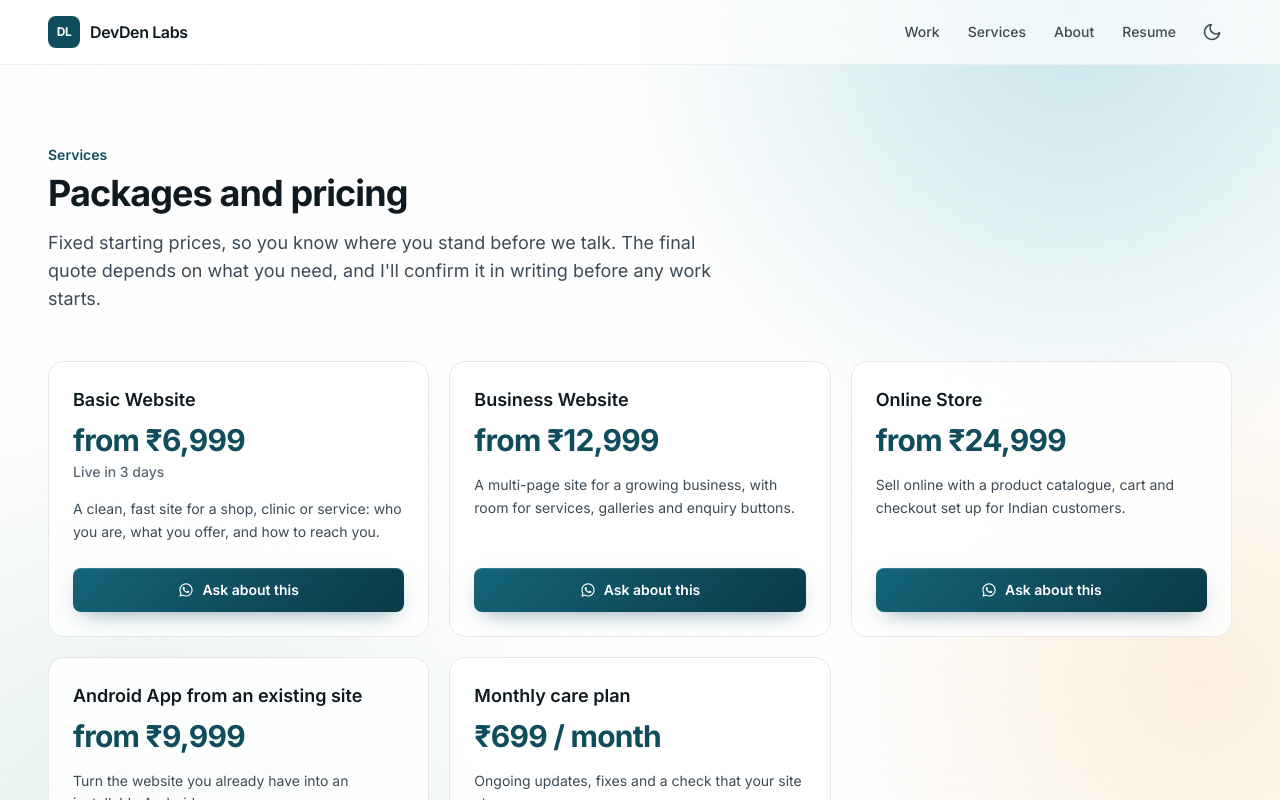
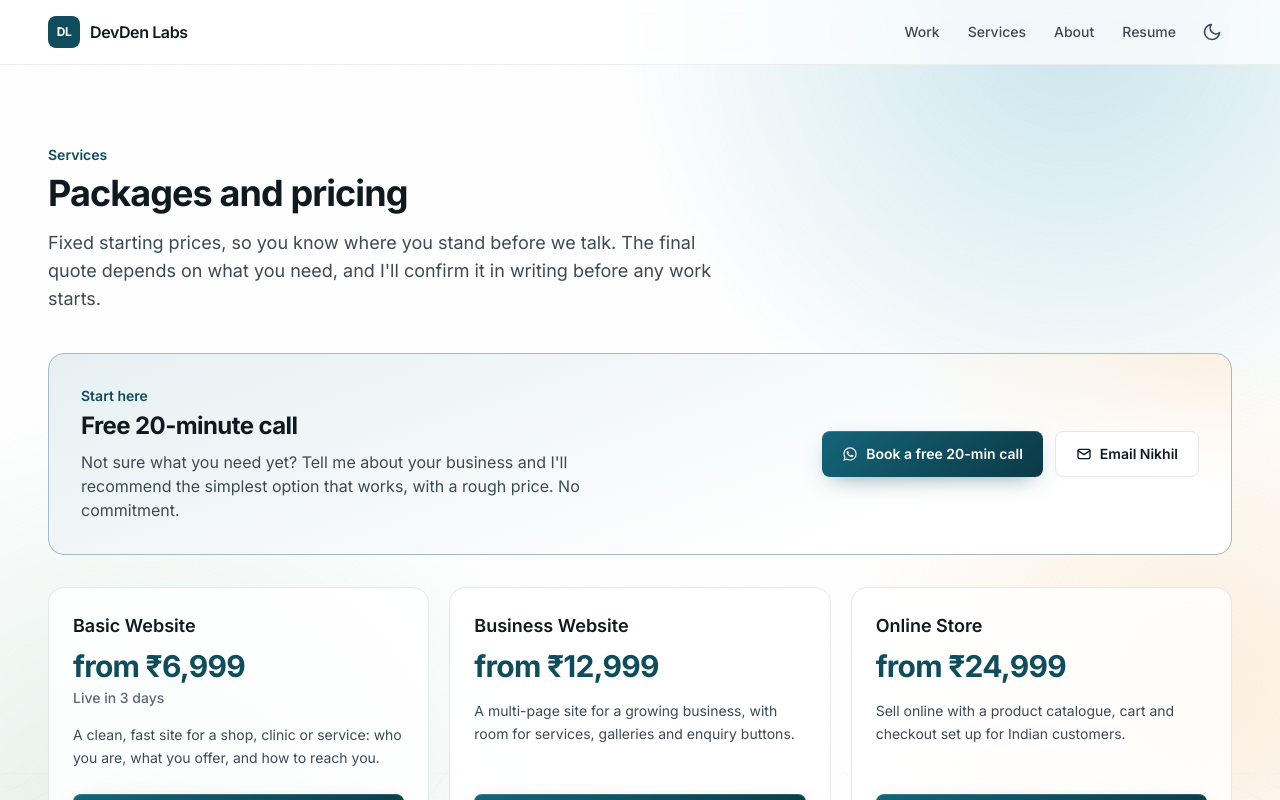
Before and after one commit to Nikhilpnkr/Portfolio, a Next.js app: page /services in a window 1280 px wide. Shown: the top 800 px of the page. Built offline with nearby package versions, Linux system fonts and the light colour scheme; no server answers.

Commit message:
Add free 20-minute call, hero stats, now strip and 4-step process

```diff
--- a/src/app/globals.css
+++ b/src/app/globals.css
@@ -655,3 +655,40 @@ body {
     transform: none;
   }
 }
+
+/* ---------- Now strip, process, free call ---------- */
+.now-card {
+  border-color: color-mix(in srgb, var(--tone) 22%, var(--border));
+  background: linear-gradient(160deg, color-mix(in srgb, var(--tone) 7%, var(--surface)), color-mix(in srgb, var(--surface) 85%, transparent) 70%);
+}
+.now-card:hover {
+  border-color: color-mix(in srgb, var(--tone) 50%, var(--border));
+}
+[data-theme="dark"] .now-card {
+  background: linear-gradient(160deg, color-mix(in srgb, var(--tone) 14%, var(--surface)), var(--surface) 70%);
+}
+.process-num {
+  color: var(--primary-fg);
+  background: linear-gradient(135deg, #136579, var(--primary));
+  box-shadow: 0 0 0 6px color-mix(in srgb, var(--primary) 14%, transparent);
+}
+[data-theme="dark"] .process-num {
+  background: linear-gradient(135deg, #7cc4d2, var(--primary));
+}
+@media (min-width: 768px) {
+  .process-step:not(:last-child)::after {
+    content: "";
+    position: absolute;
+    top: 20px;
+    left: 56px;
+    right: -12px;
+    height: 2px;
+    background: linear-gradient(90deg, color-mix(in srgb, var(--primary) 45%, transparent), color-mix(in srgb, var(--saffron) 45%, transparent));
+  }
+}
+.free-call {
+  border-color: color-mix(in srgb, var(--primary) 30%, var(--border));
+  background:
+    radial-gradient(30rem 12rem at 100% 0%, color-mix(in srgb, var(--saffron) 14%, transparent), transparent 70%),
+    linear-gradient(160deg, var(--primary-soft), var(--surface) 75%);
+}
--- a/src/app/page.tsx
+++ b/src/app/page.tsx
@@ -17,22 +17,57 @@ export const metadata: Metadata = {
   alternates: { canonical: "/" },
 };
 
-const howIWork = [
+const steps = [
   {
-    title: "AI-assisted development",
-    body: "I use modern AI tooling to move faster, and I review, test and own every line that ships.",
+    title: "Free 20-minute call",
+    body: "Tell me about your business and what you want customers to do. I'll suggest the simplest thing that works.",
+    get: "A clear recommendation, even if it isn't me",
   },
   {
-    title: "Short iterations",
-    body: "You get a working preview link early and see progress every week, not just at the end.",
+    title: "Plan and fixed quote",
+    body: "A written scope with a fixed price and timeline, so there are no surprises later.",
+    get: "Quote in writing. 50% upfront by UPI",
   },
   {
-    title: "Built to run",
-    body: "Type-checked, tested and deployed with CI. I run a production pharmacy myself, so I build for the day after launch.",
+    title: "Build with weekly previews",
+    body: "You get a live preview link early and see real progress every week.",
+    get: "A link you can open on your phone",
   },
   {
-    title: "Simple terms",
-    body: "Clear fixed packages, 50% upfront by UPI and 50% on delivery.",
+    title: "Launch and care",
+    body: "I put it live, hand over everything, and can keep it updated on the monthly care plan.",
+    get: "Your site live. 50% on delivery",
+  },
+];
+
+const heroStats = [
+  { value: "3", label: "live products", accent: "#0f4c5c" },
+  { value: "500+", label: "pharmacy orders handled", accent: "#0e8a86" },
+  { value: "20,000", label: "warehouse bags managed", accent: "#1f7ae0" },
+  { value: "72 acres", label: "of farm on one app", accent: "#3d8a4f" },
+];
+
+const now = [
+  {
+    label: "Now",
+    title: "Running operations at Suprameds",
+    body: "Developing the platform and using it every day with the pharmacy team.",
+    href: "/work/suprameds",
+    accent: "#0e8a86",
+  },
+  {
+    label: "Building",
+    title: "FarmHeaven's next modules",
+    body: "Flocks and crops for the farmer console, after the livestock registry.",
+    href: "/work/farmheaven",
+    accent: "#3d8a4f",
+  },
+  {
+    label: "Open to",
+    title: "Freelance projects and full-stack roles",
+    body: "Websites, online stores and apps for businesses, or a full-stack team to join.",
+    href: "/services",
+    accent: "#d97706",
   },
 ];
 
@@ -57,9 +92,12 @@ export default function HomePage() {
       <section className="relative overflow-hidden">
         <Container className="relative grid items-center gap-4 py-14 sm:py-20 lg:grid-cols-[1.1fr_1fr] lg:py-24 xl:py-28">
           <div>
-          <p className="inline-flex items-center gap-2 rounded-full border border-border bg-surface px-3 py-1 text-xs font-medium text-fg-muted">
-            <span className="size-1.5 rounded-full bg-[#1fa855]" aria-hidden="true" />
-            {profile.availability}
+          <p className="inline-flex items-center gap-2 rounded-full border border-border bg-surface/80 px-3 py-1 text-xs font-medium text-fg-muted">
+            <span className="relative flex size-2" aria-hidden="true">
+              <span className="absolute inline-flex size-full animate-ping rounded-full bg-[#1fa855] opacity-60 motion-reduce:hidden" />
+              <span className="relative inline-flex size-2 rounded-full bg-[#1fa855]" />
+            </span>
+            {profile.availability} First call is free.
           </p>
           <h1 className="mt-6 max-w-3xl text-4xl leading-[1.05] font-bold tracking-[-0.035em] text-fg sm:text-5xl xl:text-7xl">
             I build and run production web apps for Indian businesses.
@@ -68,13 +106,55 @@ export default function HomePage() {
             {profile.proof} Based in Hyderabad.
           </p>
           <div className="mt-8 flex flex-wrap gap-3">
-            <ContactButtons location="hero" />
+            <ContactButtons
+              location="hero"
+              message={profile.freeCall.message}
+              whatsappLabel={profile.freeCall.label}
+            />
             <Link href="/work" className={buttonStyles.secondary}>
               See my work
             </Link>
           </div>
+          <dl className="mt-10 grid max-w-2xl grid-cols-2 gap-x-6 gap-y-5 border-t border-border pt-6 sm:grid-cols-4">
+            {heroStats.map((stat) => (
+              <div key={stat.label} style={{ "--card-accent": stat.accent } as React.CSSProperties}>
+                <dt className="sr-only">{stat.label}</dt>
+                <dd>
+                  <span className="metric-value block text-2xl font-bold tracking-tight xl:text-3xl">{stat.value}</span>
+                  <span className="mt-1 block text-xs leading-snug text-fg-muted" aria-hidden="true">
+                    {stat.label}
+                  </span>
+                </dd>
+              </div>
+            ))}
+          </dl>
           </div>
           <StackHero />
+        </Container>
+      </section>
+
+      {/* Now */}
+      <section aria-label="What I'm doing now" className="pb-8">
+        <Container>
+          <ul className="grid gap-3 md:grid-cols-3">
+            {now.map((item) => (
+              <li key={item.label}>
+                <Link
+                  href={item.href}
+                  style={{ "--tone": item.accent } as React.CSSProperties}
+                  className="now-card group flex h-full flex-col rounded-2xl border p-5 transition-colors"
+                >
+                  <span className="tone-heading flex items-center gap-2 text-xs font-bold">
+                    <span className="tone-dot size-1.5 rounded-full" aria-hidden="true" />
+                    {item.label}
+                  </span>
+                  <span className="mt-2 font-semibold text-fg">{item.title}</span>
+                  <span className="mt-1 text-sm leading-relaxed text-fg-muted">{item.body}</span>
+                  <ArrowRightIcon className="mt-3 size-4 text-fg-subtle transition-transform group-hover:translate-x-1" />
+                </Link>
+              </li>
+            ))}
+          </ul>
         </Container>
       </section>
 
@@ -160,18 +240,29 @@ export default function HomePage() {
         </Container>
       </section>
 
-      {/* How I work */}
+      {/* How it works */}
       <section aria-labelledby="how-heading" className="pb-20">
         <Container>
-          <SectionHeading id="how-heading" eyebrow="Process" title="How I work" />
-          <ul className="mt-10 grid gap-4 sm:grid-cols-2 lg:grid-cols-4">
-            {howIWork.map((step) => (
-              <li key={step.title} className="rounded-xl border border-border bg-surface/70 p-5">
-                <p className="font-semibold text-fg">{step.title}</p>
+          <SectionHeading
+            id="how-heading"
+            eyebrow="How it works"
+            title="From first message to live site"
+            intro="Four steps, and you always know what happens next."
+          />
+          <ol className="process mt-12 grid gap-8 md:grid-cols-4 md:gap-6">
+            {steps.map((step, i) => (
+              <li key={step.title} className="process-step relative">
+                <span className="process-num grid size-10 place-items-center rounded-full text-sm font-bold">{i + 1}</span>
+                <p className="mt-4 text-lg font-semibold text-fg">{step.title}</p>
                 <p className="mt-2 text-sm leading-relaxed text-fg-muted">{step.body}</p>
+                <p className="mt-3 text-sm font-medium text-accent">{step.get}</p>
               </li>
             ))}
-          </ul>
+          </ol>
+          <p className="mt-10 max-w-2xl text-sm leading-relaxed text-fg-subtle">
+            I use AI-assisted development to deliver faster, and I review, test and take responsibility for every line
+            that ships.
+          </p>
         </Container>
       </section>
 
--- a/src/app/services/page.tsx
+++ b/src/app/services/page.tsx
@@ -2,7 +2,7 @@ import type { Metadata } from "next";
 import { packages, paymentTerms } from "@/content/packages";
 import { postalAddress, profile, SITE_URL, whatsappLink, mailtoLink } from "@/content/profile";
 import { Container, Eyebrow } from "@/components/ui";
-import { buttonStyles } from "@/components/contact-buttons";
+import { buttonStyles, ContactButtons } from "@/components/contact-buttons";
 import { TrackedLink } from "@/components/tracked-link";
 import { ContactSection } from "@/components/contact-section";
 import { JsonLd } from "@/components/json-ld";
@@ -63,7 +63,19 @@ export default function ServicesPage() {
           and I&apos;ll confirm it in writing before any work starts.
         </p>
 
-        <ul className="mt-12 grid gap-5 md:grid-cols-2 lg:grid-cols-3">
+        <div className="free-call mt-10 flex flex-col gap-5 rounded-2xl border p-6 sm:flex-row sm:items-center sm:justify-between sm:p-8">
+          <div>
+            <p className="text-sm font-semibold text-accent">Start here</p>
+            <h2 className="mt-1 text-2xl font-bold tracking-tight text-fg">Free 20-minute call</h2>
+            <p className="mt-2 max-w-xl text-fg-muted">
+              Not sure what you need yet? Tell me about your business and I&apos;ll recommend the simplest option that
+              works, with a rough price. No commitment.
+            </p>
+          </div>
+          <ContactButtons location="services-free-call" message={profile.freeCall.message} whatsappLabel={profile.freeCall.label} />
+        </div>
+
+        <ul className="mt-8 grid gap-5 md:grid-cols-2 lg:grid-cols-3">
           {packages.map((pkg) => {
             const wa = whatsappLink(`Hi Nikhil, I'm interested in the ${pkg.name} package.`);
             return (
--- a/src/components/contact-buttons.tsx
+++ b/src/components/contact-buttons.tsx
@@ -19,6 +19,7 @@ type Props = {
   lead?: "whatsapp" | "email";
   // For use on a solid primary-coloured background.
   inverted?: boolean;
+  whatsappLabel?: string;
 };
 
 export function ContactButtons({
@@ -27,6 +28,7 @@ export function ContactButtons({
   subject = "Enquiry from your portfolio",
   lead = "whatsapp",
   inverted = false,
+  whatsappLabel = "WhatsApp me",
 }: Props) {
   const primary = inverted ? buttonStyles.invertedPrimary : buttonStyles.primary;
   const secondary = inverted ? buttonStyles.invertedSecondary : buttonStyles.secondary;
@@ -45,7 +47,7 @@ export function ContactButtons({
           className={whatsappPrimary ? primary : secondary}
         >
           <WhatsAppIcon className="size-4" />
-          WhatsApp me
+          {whatsappLabel}
         </TrackedLink>
       ) : null}
       <TrackedLink
--- a/src/components/contact-section.tsx
+++ b/src/components/contact-section.tsx
@@ -1,9 +1,10 @@
 import { Container } from "./ui";
 import { ContactButtons } from "./contact-buttons";
+import { profile } from "@/content/profile";
 
 export function ContactSection({
   title = "Have a project or a role in mind?",
-  body = "Send me a message with what you need, and a rough budget or timeline if you have one.",
+  body = "Start with a free 20-minute call. Tell me what you need, and I'll suggest the simplest way to get there. No commitment.",
   message,
   location = "contact-cta",
 }: {
@@ -21,7 +22,12 @@ export function ContactSection({
           </h2>
           <p className="relative z-10 mt-3 max-w-xl text-white/80">{body}</p>
           <div className="relative z-10 mt-8">
-            <ContactButtons location={location} message={message} inverted />
+            <ContactButtons
+              location={location}
+              message={message ?? profile.freeCall.message}
+              whatsappLabel={profile.freeCall.label}
+              inverted
+            />
           </div>
         </div>
       </Container>
--- a/src/content/profile.ts
+++ b/src/content/profile.ts
@@ -26,6 +26,10 @@ export const profile = {
   whatsapp: whatsappNumber.replace(/\D/g, ""),
   github: "https://github.com/Nikhilpnkr",
   availability: "Open to freelance projects and full-stack roles.",
+  freeCall: {
+    label: "Book a free 20-min call",
+    message: "Hi Nikhil, I'd like to book a free 20-minute call about a project.",
+  },
   freelanceUrl: process.env.NEXT_PUBLIC_FREELANCE_URL ?? "",
   address: {
     lines: [
```
